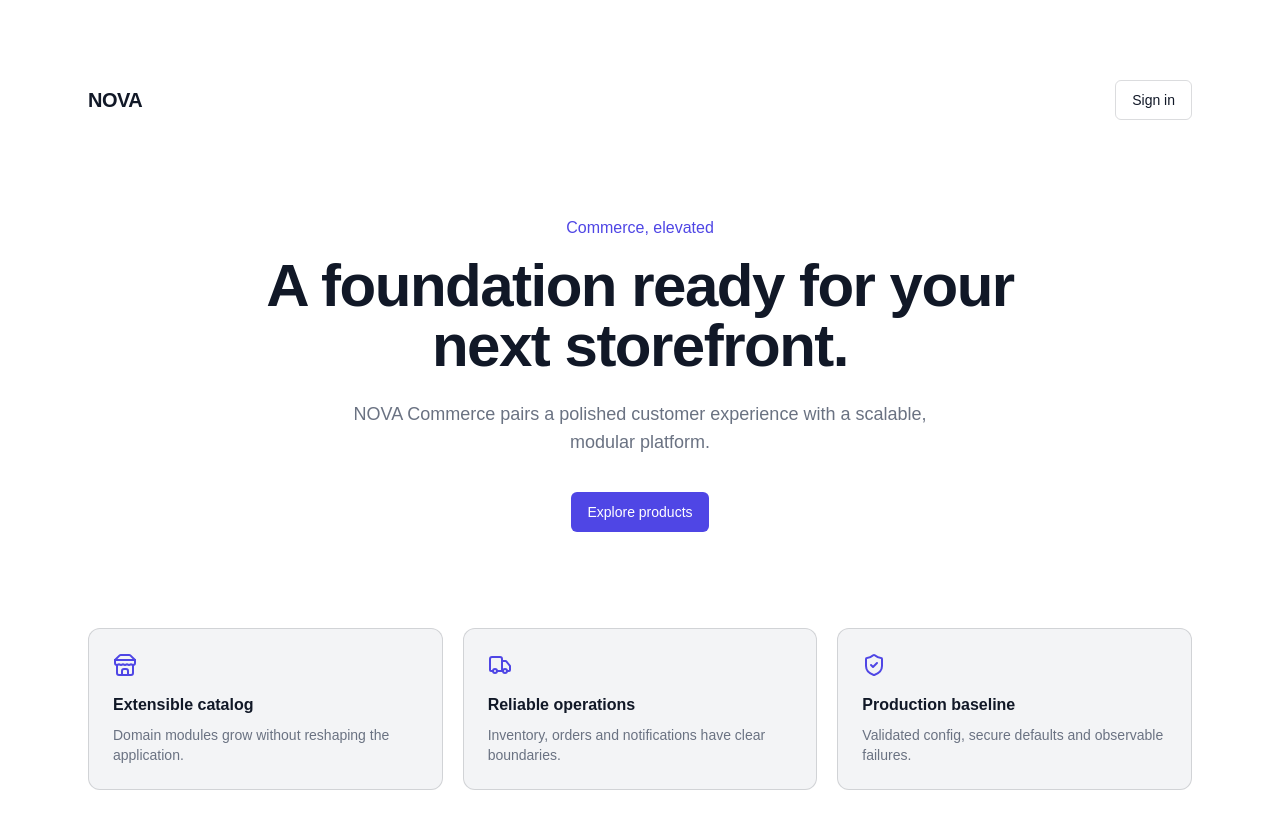
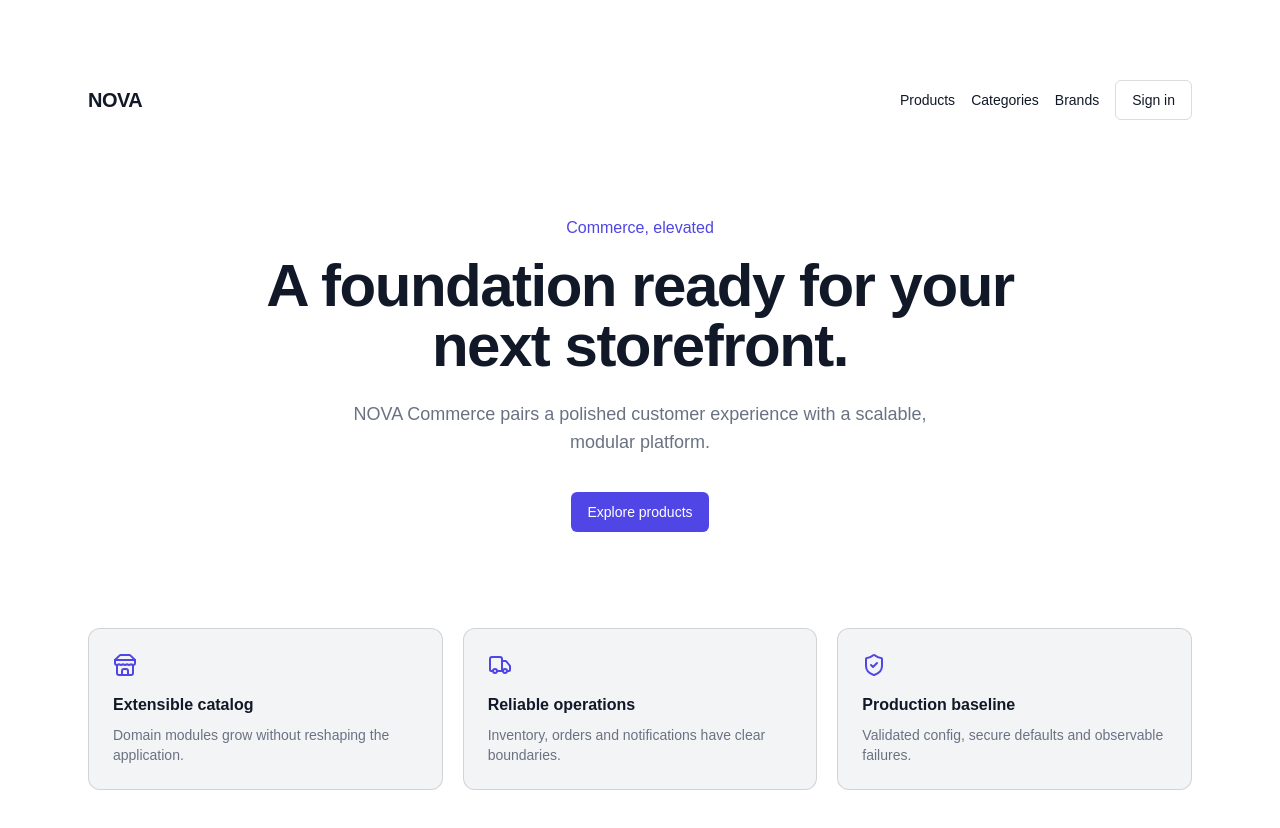
Before and after one commit to Hamza-Nasar/NOVA-Commerce, a Next.js app in the folder apps/web/: page / in a window 1280 px wide. Shown: the top 828 px of the page. Built offline with nearby package versions, Linux system fonts and the light colour scheme.

Commit message:
feat: expose catalog navigation in storefront

```diff
--- a/apps/web/src/app/page.tsx
+++ b/apps/web/src/app/page.tsx
@@ -4,8 +4,8 @@ import { Button } from '@/components/ui/button';
 
 export default function HomePage() {
   return <main className="mx-auto max-w-6xl px-6 py-20">
-    <nav className="flex items-center justify-between"><span className="text-xl font-bold tracking-tight">NOVA</span><Link href="/login" className="inline-flex h-10 items-center justify-center rounded-md border bg-transparent px-4 text-sm font-medium hover:bg-[var(--muted)]">Sign in</Link></nav>
-    <section className="py-24 text-center"><p className="mb-4 font-medium text-primary">Commerce, elevated</p><h1 className="mx-auto max-w-3xl text-5xl font-bold tracking-tight sm:text-6xl">A foundation ready for your next storefront.</h1><p className="mx-auto mt-6 max-w-xl text-lg text-gray-500">NOVA Commerce pairs a polished customer experience with a scalable, modular platform.</p><div className="mt-9"><Button>Explore products</Button></div></section>
+    <nav className="flex items-center justify-between"><span className="text-xl font-bold tracking-tight">NOVA</span><div className="flex items-center gap-4 text-sm"><Link href="/products" className="hover:text-primary">Products</Link><Link href="/categories" className="hover:text-primary">Categories</Link><Link href="/brands" className="hover:text-primary">Brands</Link><Link href="/login" className="inline-flex h-10 items-center justify-center rounded-md border bg-transparent px-4 text-sm font-medium hover:bg-[var(--muted)]">Sign in</Link></div></nav>
+    <section className="py-24 text-center"><p className="mb-4 font-medium text-primary">Commerce, elevated</p><h1 className="mx-auto max-w-3xl text-5xl font-bold tracking-tight sm:text-6xl">A foundation ready for your next storefront.</h1><p className="mx-auto mt-6 max-w-xl text-lg text-gray-500">NOVA Commerce pairs a polished customer experience with a scalable, modular platform.</p><div className="mt-9"><Button asChild><Link href="/products">Explore products</Link></Button></div></section>
     <section className="grid gap-5 md:grid-cols-3">{[
       [Store, 'Extensible catalog', 'Domain modules grow without reshaping the application.'],
       [Truck, 'Reliable operations', 'Inventory, orders and notifications have clear boundaries.'],
--- a/apps/web/src/app/profile/layout.tsx
+++ b/apps/web/src/app/profile/layout.tsx
@@ -11,6 +11,9 @@ export default function ProfileLayout({ children }: { children: ReactNode }) {
         <nav className="mb-8 flex flex-wrap items-center justify-between gap-4">
           <Link href="/" className="text-xl font-bold">NOVA</Link>
           <div className="flex gap-4 text-sm text-gray-500">
+            <Link href="/products">Products</Link>
+            <Link href="/categories">Categories</Link>
+            <Link href="/brands">Brands</Link>
             <Link href="/profile">Profile</Link>
             <Link href="/profile/settings">Settings</Link>
             <Link href="/profile/addresses">Addresses</Link>
```
